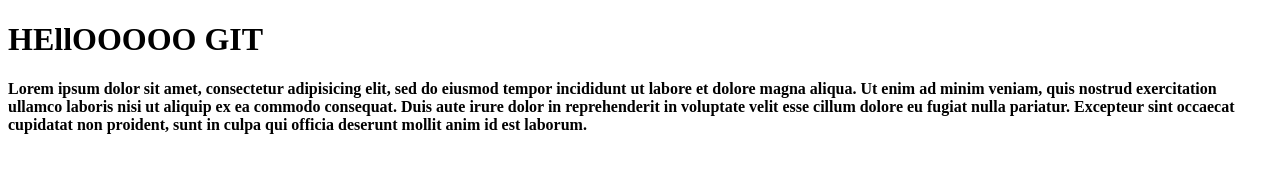
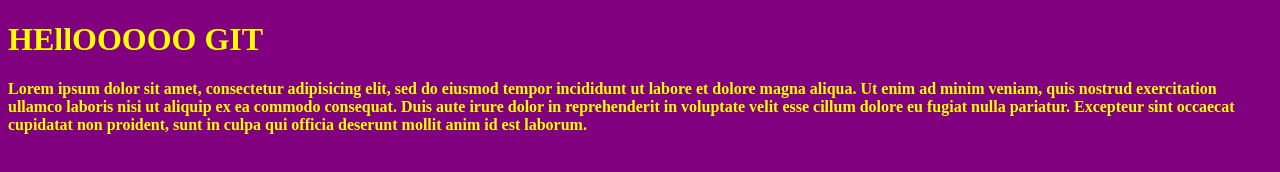
Before and after one commit to nirajbiswakarma07/123, a plain HTML site: page index.html in a window 1280 px wide. Drawn offline with Linux system fonts and the light colour scheme.

Commit message:
index commited

```diff
--- a/index.html
+++ b/index.html
@@ -2,6 +2,7 @@
 <html>
 <head>
 	<title>GIT Test</title>
+	<link rel="stylesheet" type="text/css" href="./stylesheet/style.css">
 </head>
 <body>
 
```
